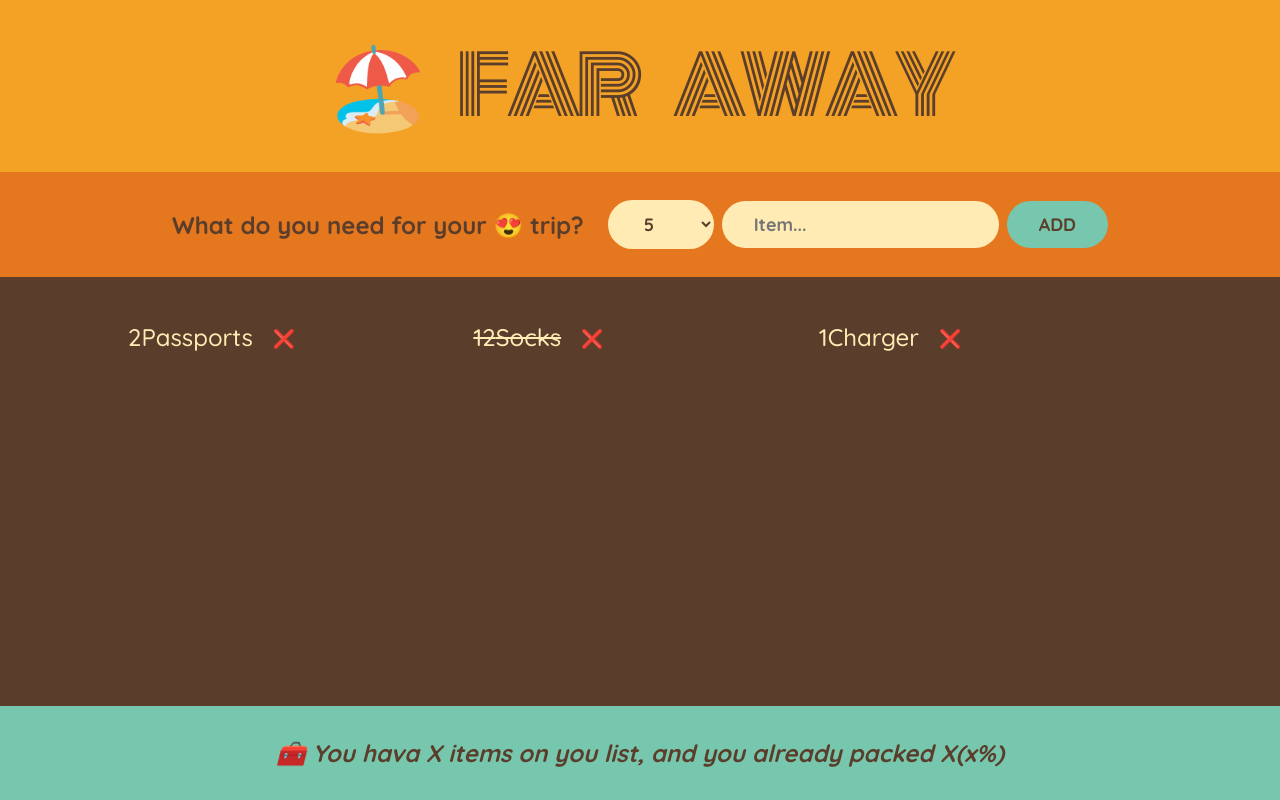
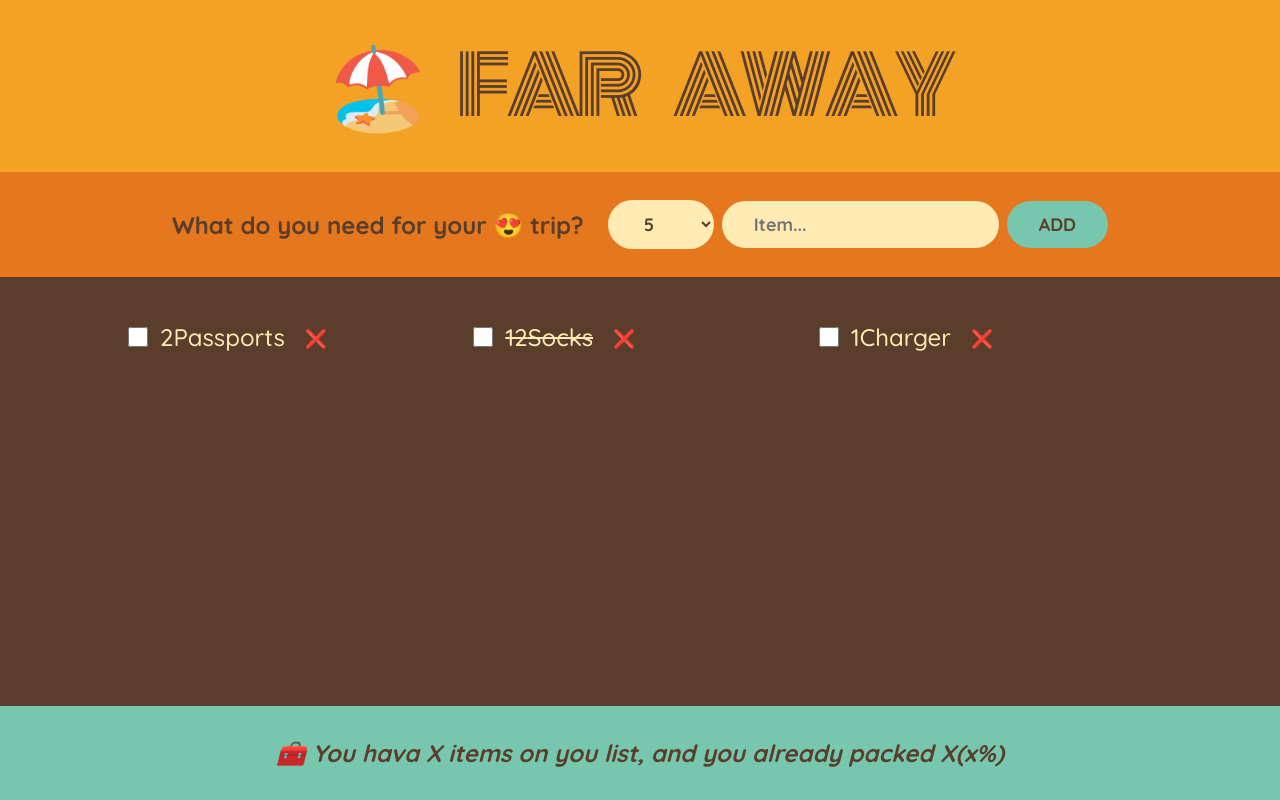
Before and after one commit to CatzillaOrz/react-pM689, a React (Create React App) app: page / in a window 1280 px wide. Built offline with nearby package versions, Linux system fonts and the light colour scheme; the HTML template or start-up script is replaced by a standard one.

Commit message:
feat: update Items Complex immutablely

```diff
--- a/src/App.js
+++ b/src/App.js
@@ -8,12 +8,19 @@
 
 export default function App() {
     const [items, setItems] = useState(initialItems);
+
     function handleAddItems(item) {
         setItems((items) => [...items, item]);
     }
+
     function handleDeleteItem(id) {
         setItems((items) => items.filter((item) => item.id !== id));
     }
+
+    function handleToggleItem(id) {
+        setItems((items) => items.map((item) => (item.id === id ? { ...item, packed: !item.packed } : item)));
+    }
+
     return (
         <div className="app">
             <Logo />
@@ -21,6 +28,7 @@
             <PackingList
                 items={items}
                 onDeleteItem={handleDeleteItem}
+                onToggleItems={handleToggleItem}
             />
             <Stats />
         </div>
@@ -76,7 +84,7 @@
     );
 }
 
-function PackingList({ items, onDeleteItem }) {
+function PackingList({ items, onDeleteItem, onToggleItems }) {
     return (
         <div className="list">
             <ul>
@@ -85,6 +93,7 @@
                         item={item}
                         key={item.id}
                         onDeleteItem={onDeleteItem}
+                        onToggleItems={onToggleItems}
                     />
                 ))}
             </ul>
@@ -92,9 +101,13 @@
     );
 }
 
-function Item({ item, onDeleteItem }) {
+function Item({ item, onDeleteItem, onToggleItems }) {
     return (
         <li>
+            <input
+                type="checkbox"
+                onChange={() => onToggleItems(item.packed)}
+            />
             <span style={item.packed ? { textDecoration: 'line-through' } : {}}>
                 {item.quantity}
                 {item.description}{' '}
```
